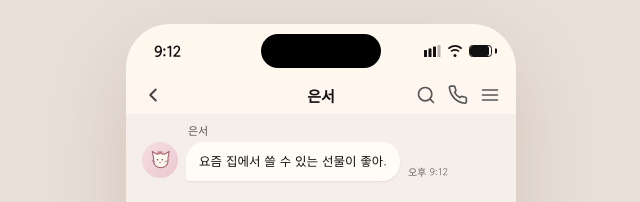
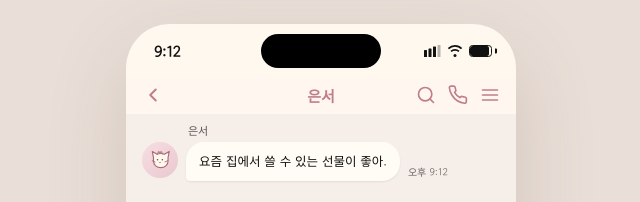
Before and after one commit to MossesTree/PresentToU, a website: page kakao.html in a window 1280 px wide. Shown: the top 202 px of the page, 319-959 px from the left. Drawn offline with Linux system fonts and the light colour scheme; a web font is replaced by a local one.

Commit message:
fix: 카톡 상단바를 1단계 강조색으로 통일

```diff
--- a/kakao.html
+++ b/kakao.html
@@ -181,10 +181,14 @@
     #export .export-item h3 { color:var(--ptu-foreground); font-family:'Gowun Batang',serif; }
     #export .export-item p { color:var(--ptu-muted); }
     #export svg { stroke:var(--ptu-primary) !important; }
-    /* 본문 아이콘의 강조색은 유지하되 상단바만 첫 채팅 화면의 색상 체계를 따른다 */
-    .white-header .title-center { color:#111; }
-    .chat-header .icon-btn svg, .white-header .icon-btn svg { stroke:#444 !important; }
-    .chat-header .right svg, .white-header .hdr-right svg { stroke:#555 !important; }
+    /* 단계가 바뀌어도 첫 안내 화면의 분홍색 강조 체계가 이어지도록 상단바 색상을 고정한다 */
+    .chat-header .center-title, .white-header .title-center { color:var(--ptu-primary); }
+    .chat-header .icon-btn svg,
+    #info .white-header .icon-btn svg,
+    #settings .white-header .icon-btn svg,
+    #export .white-header .icon-btn svg { stroke:var(--ptu-primary) !important; }
+    .chat-header .right svg,
+    #info .white-header .hdr-right svg { stroke:var(--ptu-primary) !important; }
   </style>
 </head>
 <body>
```
